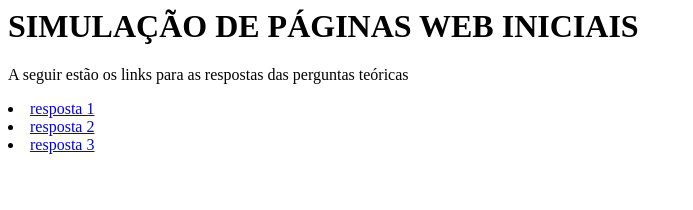
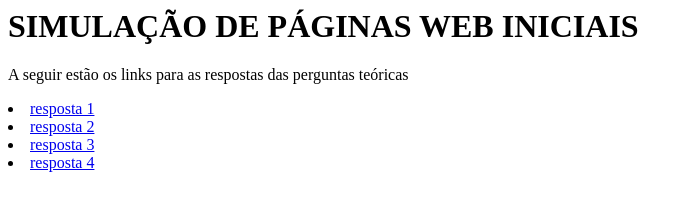
Before and after one commit to bryerblack/labs_ppdw, a plain HTML site: page lab1/index.html in a window 1280 px wide. Shown: the whole page, without its empty margins (0-693 px from the left). Drawn offline with Linux system fonts and the light colour scheme.

Commit message:
build: link da resposta 4 e seu respectivo arquivo de texto

```diff
--- a/lab1/index.html
+++ b/lab1/index.html
@@ -16,4 +16,7 @@
     <li>
         <a href="./resposta3.txt">resposta 3</a>
     </li>
+    <li>
+        <a href="./resposta4.txt">resposta 4</a>
+    </li>
 </body>
```
Also changed, not shown: lab1/resposta4.txt (added).
